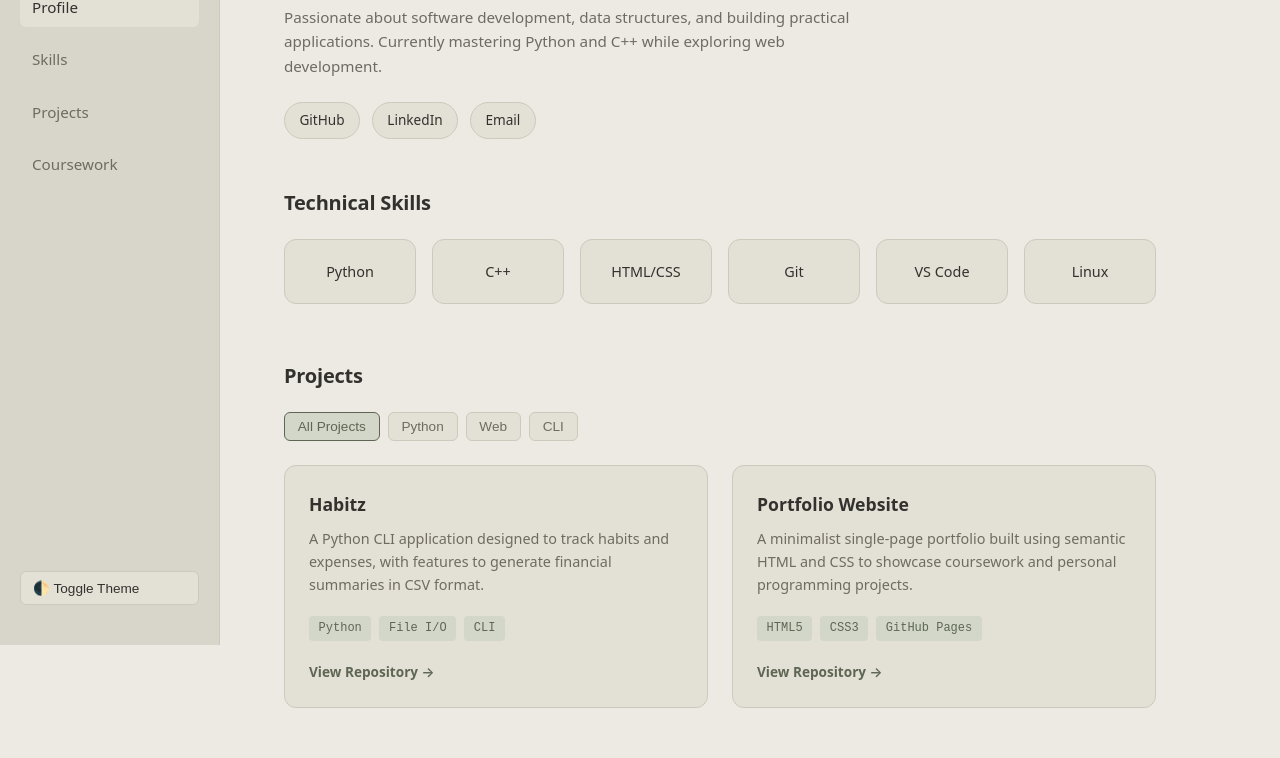
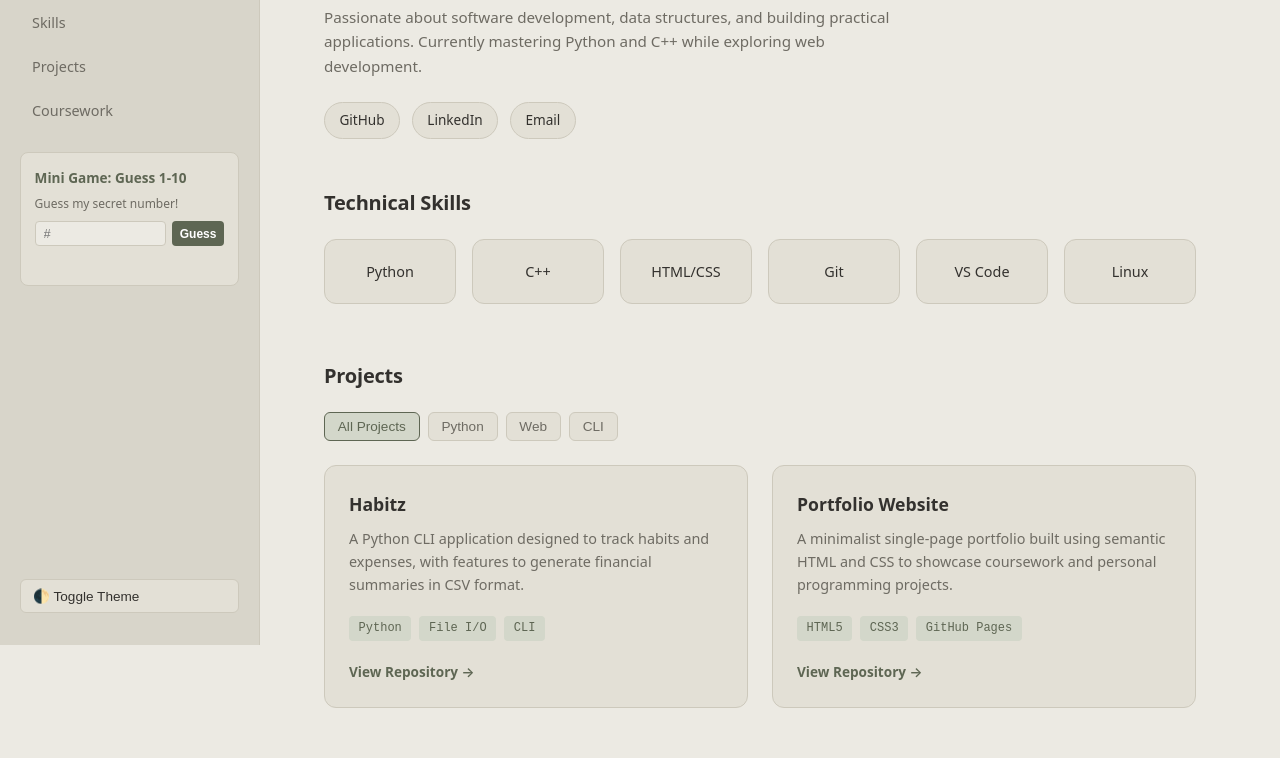
Before and after one commit to Tsukyi/Tsukyi.github.io, a plain HTML site: page index.html in a window 1280 px wide. Shown: the part 155-913 px from the top of the page. Drawn offline with Linux system fonts and the light colour scheme.

Commit message:
Enhance sidebar layout and add mini-game feature
Updated styles for sidebar and mini-game widget. Added mini-game functionality to guess a number.

```diff
--- a/index.html
+++ b/index.html
@@ -43,17 +43,18 @@
             min-height: 100vh;
         }
 
-        /* Sidebar Navigation */
+        /* Sidebar Navigation & Widgets */
         aside {
-            width: 220px;
+            width: 260px;
             background-color: var(--sidebar-bg);
-            padding: 2.5rem 1.25rem;
+            padding: 2rem 1.25rem;
             border-right: 1px solid var(--card-border);
             display: flex;
             flex-direction: column;
             position: fixed;
             height: 100vh;
             justify-content: space-between;
+            overflow-y: auto;
         }
 
         .profile-section {
@@ -62,11 +63,11 @@
         }
 
         .profile-img {
-            width: 70px;
-            height: 70px;
+            width: 60px;
+            height: 60px;
             border-radius: 50%;
             background-color: #bebbb1;
-            margin-bottom: 2rem;
+            margin-bottom: 1.5rem;
             display: flex;
             align-items: center;
             justify-content: center;
@@ -76,18 +77,19 @@
 
         nav ul {
             list-style: none;
+            margin-bottom: 1.5rem;
         }
 
         nav li {
-            margin-bottom: 0.75rem;
+            margin-bottom: 0.5rem;
         }
 
         nav a {
             color: var(--text-muted);
             text-decoration: none;
-            font-size: 0.95rem;
+            font-size: 0.9rem;
             display: block;
-            padding: 0.5rem 0.75rem;
+            padding: 0.4rem 0.75rem;
             border-radius: 6px;
             transition: all 0.2s;
         }
@@ -96,6 +98,72 @@
             color: var(--text-main);
             background-color: var(--card-bg);
             font-weight: 500;
+        }
+
+        /* Mini-Game Widget Styles */
+        .minigame-box {
+            background-color: var(--card-bg);
+            border: 1px solid var(--card-border);
+            border-radius: 8px;
+            padding: 0.85rem;
+            margin-bottom: 1rem;
+            font-size: 0.8rem;
+        }
+
+        .minigame-box h4 {
+            font-size: 0.85rem;
+            margin-bottom: 0.35rem;
+            color: var(--accent);
+        }
+
+        .minigame-box p {
+            color: var(--text-muted);
+            margin-bottom: 0.5rem;
+            font-size: 0.75rem;
+        }
+
+        .game-input-group {
+            display: flex;
+            gap: 0.35rem;
+            margin-bottom: 0.35rem;
+        }
+
+        .game-input-group input {
+            width: 100%;
+            padding: 0.25rem 0.5rem;
+            background-color: var(--bg);
+            border: 1px solid var(--card-border);
+            color: var(--text-main);
+            border-radius: 4px;
+            font-size: 0.8rem;
+        }
+
+        .game-input-group button {
+            background-color: var(--accent);
+            color: white;
+            border: none;
+            padding: 0.25rem 0.5rem;
+            border-radius: 4px;
+            cursor: pointer;
+            font-size: 0.75rem;
+            font-weight: 600;
+        }
+
+        .game-input-group button:hover {
+            opacity: 0.9;
+        }
+
+        #gameMessage {
+            font-weight: 500;
+            color: var(--text-main);
+            min-height: 1.2rem;
+            font-size: 0.75rem;
+        }
+
+        .sidebar-bottom {
+            display: flex;
+            flex-direction: column;
+            gap: 0.5rem;
         }
 
         .theme-toggle-btn {
@@ -119,7 +187,7 @@
 
         /* Main Content */
         main {
-            margin-left: 220px;
+            margin-left: 260px;
             flex: 1;
             padding: 3rem 4rem;
             max-width: 1000px;
@@ -365,8 +433,22 @@
                     <li><a href="#coursework">Coursework</a></li>
                 </ul>
             </nav>
+
+            <!-- Mini-Game Widget -->
+            <div class="minigame-box">
+                <h4>Mini Game: Guess 1-10</h4>
+                <p>Guess my secret number!</p>
+                <div class="game-input-group">
+                    <input type="number" id="guessInput" min="1" max="10" placeholder="#">
+                    <button id="guessBtn">Guess</button>
+                </div>
+                <div id="gameMessage"></div>
+            </div>
         </div>
-        <button class="theme-toggle-btn" id="themeToggle">🌓 Toggle Theme</button>
+
+        <div class="sidebar-bottom">
+            <button class="theme-toggle-btn" id="themeToggle">🌓 Toggle Theme</button>
+        </div>
     </aside>
 
     <main>
@@ -396,7 +478,6 @@
         <section id="projects">
             <h2>Projects</h2>
 
-            <!-- Feature 2: Interactive Project Filter Bar -->
             <div class="filter-bar">
                 <button class="filter-btn active" data-filter="all">All Projects</button>
                 <button class="filter-btn" data-filter="python">Python</button>
@@ -461,7 +542,7 @@
     </main>
 
     <script>
-        // Feature 4: Dark/Light Theme Toggle with localStorage persistence
+        // Dark/Light Theme Toggle
         const themeToggle = document.getElementById('themeToggle');
         const currentTheme = localStorage.getItem('theme');
 
@@ -480,13 +561,12 @@
             }
         });
 
-        // Feature 2: Interactive Project Filter Script
+        // Interactive Project Filter Script
         const filterBtns = document.querySelectorAll('.filter-btn');
         const projectCards = document.querySelectorAll('.project-card');
 
         filterBtns.forEach(btn => {
             btn.addEventListener('click', () => {
-                // Remove active class from all buttons
                 filterBtns.forEach(b => b.classList.remove('active'));
                 btn.classList.add('active');
 
@@ -502,6 +582,38 @@
                 });
             });
         });
+
+        // Mini-Game Logic: Guess the Number
+        let secretNumber = Math.floor(Math.random() * 10) + 1;
+        const guessInput = document.getElementById('guessInput');
+        const guessBtn = document.getElementById('guessBtn');
+        const gameMessage = document.getElementById('gameMessage');
+
+        guessBtn.addEventListener('click', () => {
+            const userGuess = parseInt(guessInput.value);
+
+            if (isNaN(userGuess) || userGuess < 1 || userGuess > 10) {
+                gameMessage.textContent = "Enter a number 1-10!";
+                gameMessage.style.color = "var(--accent)";
+                return;
+            }
+
+            if (userGuess === secretNumber) {
+                gameMessage.textContent = "🎉 Correct! You win!";
+                gameMessage.style.color = "#10b981"; // success green
+                setTimeout(() => {
+                    secretNumber = Math.floor(Math.random() * 10) + 1;
+                    guessInput.value = "";
+                    gameMessage.textContent = "New number generated!";
+                }, 2500);
+            } else if (userGuess < secretNumber) {
+                gameMessage.textContent = "Too low! Try higher.";
+                gameMessage.style.color = "var(--text-muted)";
+            } else {
+                gameMessage.textContent = "Too high! Try lower.";
+                gameMessage.style.color = "var(--text-muted)";
+            }
+        });
     </script>
 </body>
 </html>
```
